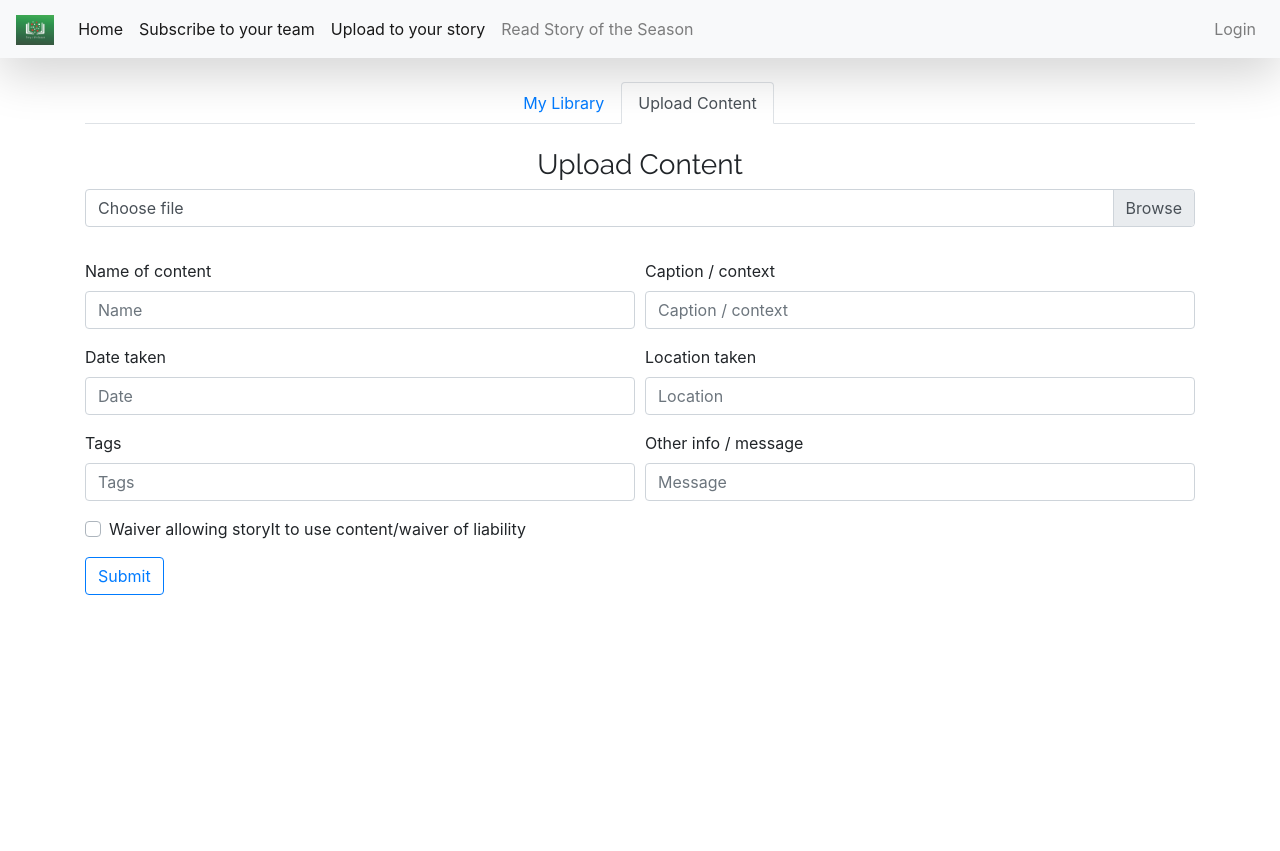
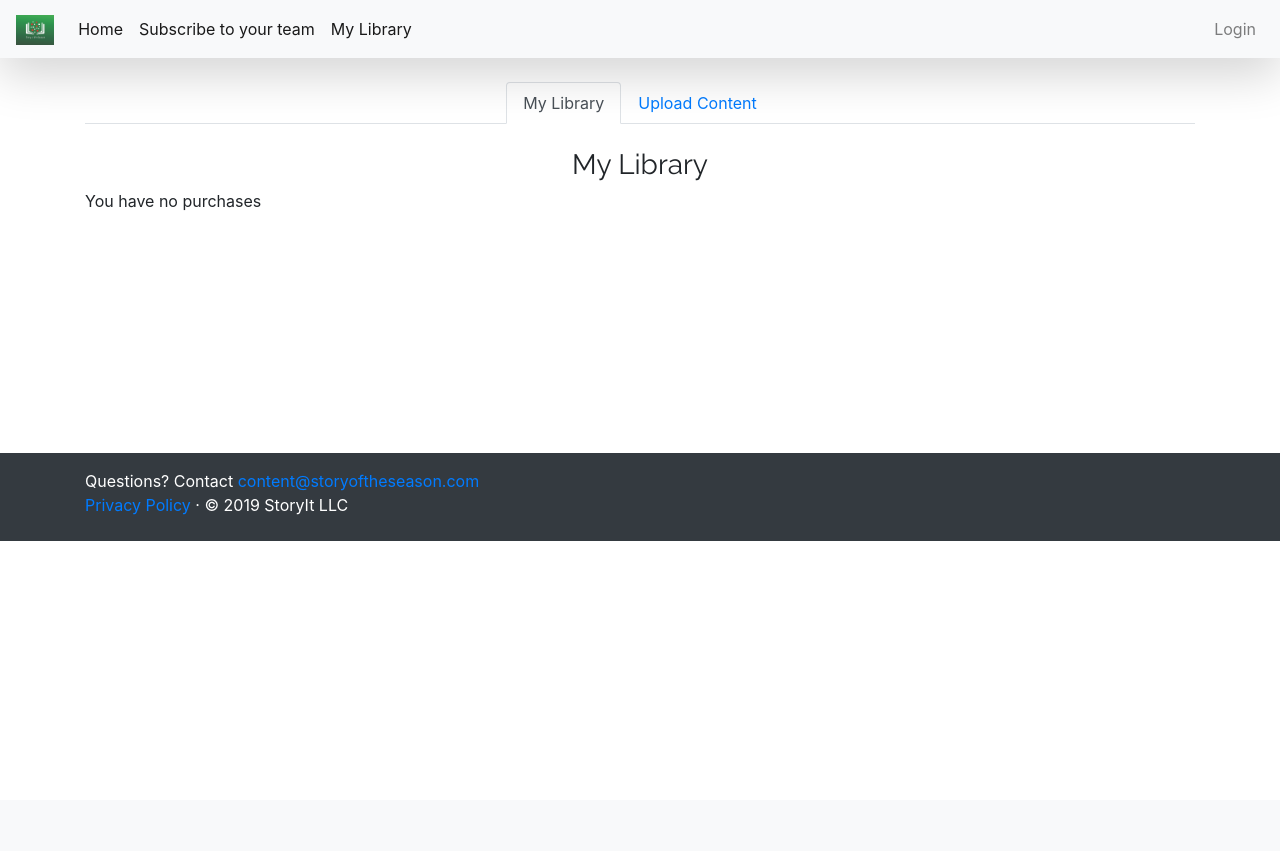
Before and after one commit to Terf/storyoftheseason.com, a Symfony app: template templates/library/index.html.twig in a window 1280 px wide. Shown: the top 851 px of the page. After the commit the page ends 541 px from the top, so only its background shows below. Run offline with Twig, Linux system fonts and the light colour scheme; the template is opened without the code that fills it, so the values that code supplies are empty; some libraries are stand-ins or nearby versions.

Commit message:
mostly semantic changes

```diff
--- a/config/routes.yaml
+++ b/config/routes.yaml
@@ -16,8 +16,8 @@ buy-now:
    controller: App\Controller\ProductController::purchase
    methods: POST
 
-upload-form:
-   path: /upload
+my-library:
+   path: /my-library
    controller: App\Controller\LibraryController::index
    methods: GET
 upload-submit:
--- a/src/Controller/LibraryController.php
+++ b/src/Controller/LibraryController.php
@@ -15,7 +15,7 @@ use \DateTimeZone;
 class LibraryController extends AbstractController
 {
     /**
-     * upload-form
+     * my-library
      */
     public function index(Request $request, EntityManagerInterface $entityManager)
     {
@@ -86,6 +86,6 @@ class LibraryController extends AbstractController
         $entityManager->persist($upload);
         $entityManager->flush();
 
-        return $this->redirectToRoute('upload-form');
+        return $this->redirectToRoute('my-library');
     }
 }
--- a/templates/library/index.html.twig
+++ b/templates/library/index.html.twig
@@ -16,11 +16,11 @@ Upload your Story
 <div class="container" style="margin-bottom: 15rem">
     <ul class="nav nav-tabs justify-content-center" id="myTab" role="tablist">
         <li class="nav-item">
-            <a class="nav-link" id="my-library-tab" data-toggle="tab" href="#my-library" role="tab"
+            <a class="nav-link active" id="my-library-tab" data-toggle="tab" href="#my-library" role="tab"
                 aria-controls="my-library" aria-selected="true">My Library</a>
         </li>
         <li class="nav-item">
-            <a class="nav-link active" id="upload-tab" data-toggle="tab" href="#upload" role="tab"
+            <a class="nav-link" id="upload-tab" data-toggle="tab" href="#upload" role="tab"
                 aria-controls="upload" aria-selected="false">Upload Content</a>
         </li>
         <!-- <li class="nav-item">
@@ -33,7 +33,7 @@ Upload your Story
         </li> -->
     </ul>
     <div class="tab-content" id="myTabContent">
-        <div class="tab-pane mt-4 fade" id="my-library" role="tabpanel" aria-labelledby="my-library-tab">
+        <div class="tab-pane mt-4 fade show active" id="my-library" role="tabpanel" aria-labelledby="my-library-tab">
             <h3 class="text-center">My Library</h3>
             {% if library|length > 0 %}
             <div class="card-columns">
@@ -68,7 +68,7 @@ Upload your Story
             {% endfor %}
             {% endif %}#}
         </div>
-        <div class="tab-pane mt-4 fade show active" id="upload" role="tabpanel" aria-labelledby="upload-tab">
+        <div class="tab-pane mt-4 fade" id="upload" role="tabpanel" aria-labelledby="upload-tab">
             <h3 class="text-center mb-2">Upload Content</h3>
             <form action="{{ path('upload-submit') }}" method="POST" enctype="multipart/form-data"
                 onsubmit="document.getElementById('tz').value=Intl.DateTimeFormat().resolvedOptions().timeZone">
--- a/templates/navbar.html.twig
+++ b/templates/navbar.html.twig
@@ -13,11 +13,8 @@
       <li class="nav-item {% if route == path('shop') %}active{% endif %}">
         <a class="nav-link" href="{{ path('shop') }}">Subscribe to your team</a>
       </li>
-      <li class="nav-item {% if route == path('upload-form') %}active{% endif %}">
-        <a class="nav-link" href="{{ path('upload-form') }}">Upload to your story</a>
-      </li>
-      <li class="nav-item">
-        <a class="nav-link" href="https://storyoftheseason.kitaboo.com/">Read Story of the Season</a>
+      <li class="nav-item {% if route == path('my-library') %}active{% endif %}">
+        <a class="nav-link" href="{{ path('my-library') }}">My Library</a>
       </li>
     </ul>
     {% if app.request.cookies.get('user_token') == null %}
```
